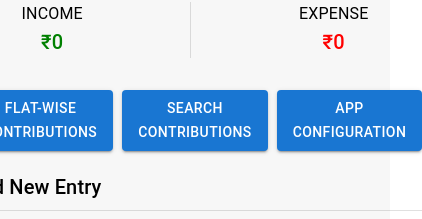
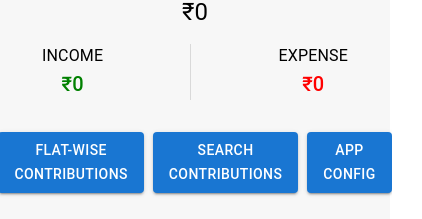
Before and after one commit to padhisneha/expense-tracker-v2, a Next.js app: page /admin123 in a window 390 px wide. Shown: the part 172-391 px from the top of the page, 422 px wide, since content can reach past the window. Built offline with nearby package versions, Linux system fonts and the light colour scheme; no server answers; the database is empty.

Commit message:
fix for layout issue on mobile

```diff
--- a/app/admin123/page.js
+++ b/app/admin123/page.js
@@ -279,7 +279,7 @@
         <Button variant="contained">Search Contributions</Button>
         </Link>&nbsp;&nbsp;
         <Link href="/config">
-        <Button variant="contained">APP Configuration</Button>
+        <Button variant="contained">APP Config</Button>
         </Link>
         </Box>
         <p>&nbsp;</p>
```
